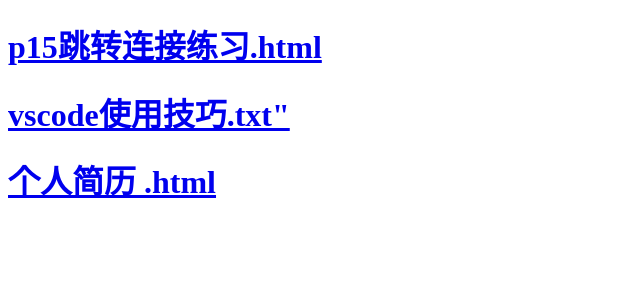
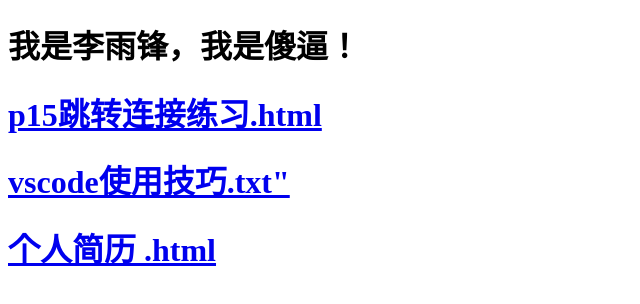
Before and after one commit to William34Hao/firstP, a plain HTML site: page DirectoryWeb.html in a window 1280 px wide. Shown: the whole page, without its empty margins (0-640 px from the left). Drawn offline with Linux system fonts and the light colour scheme.

Commit message:
加入文字李雨锋

```diff
--- a/DirectoryWeb.html
+++ b/DirectoryWeb.html
@@ -7,6 +7,11 @@
     <title>Document</title>
 </head>
 <body>
+
+    <h1>我是李雨锋，我是傻逼！</h1>
+
+
+
     <h1>    <a href="./web/QFWEB/p15跳转连接练习.html">p15跳转连接练习.html</a>
     </h1>
     <h1>    <a href="./web/QFWEB/vscode使用技巧.txt">vscode使用技巧.txt"</a>
```
